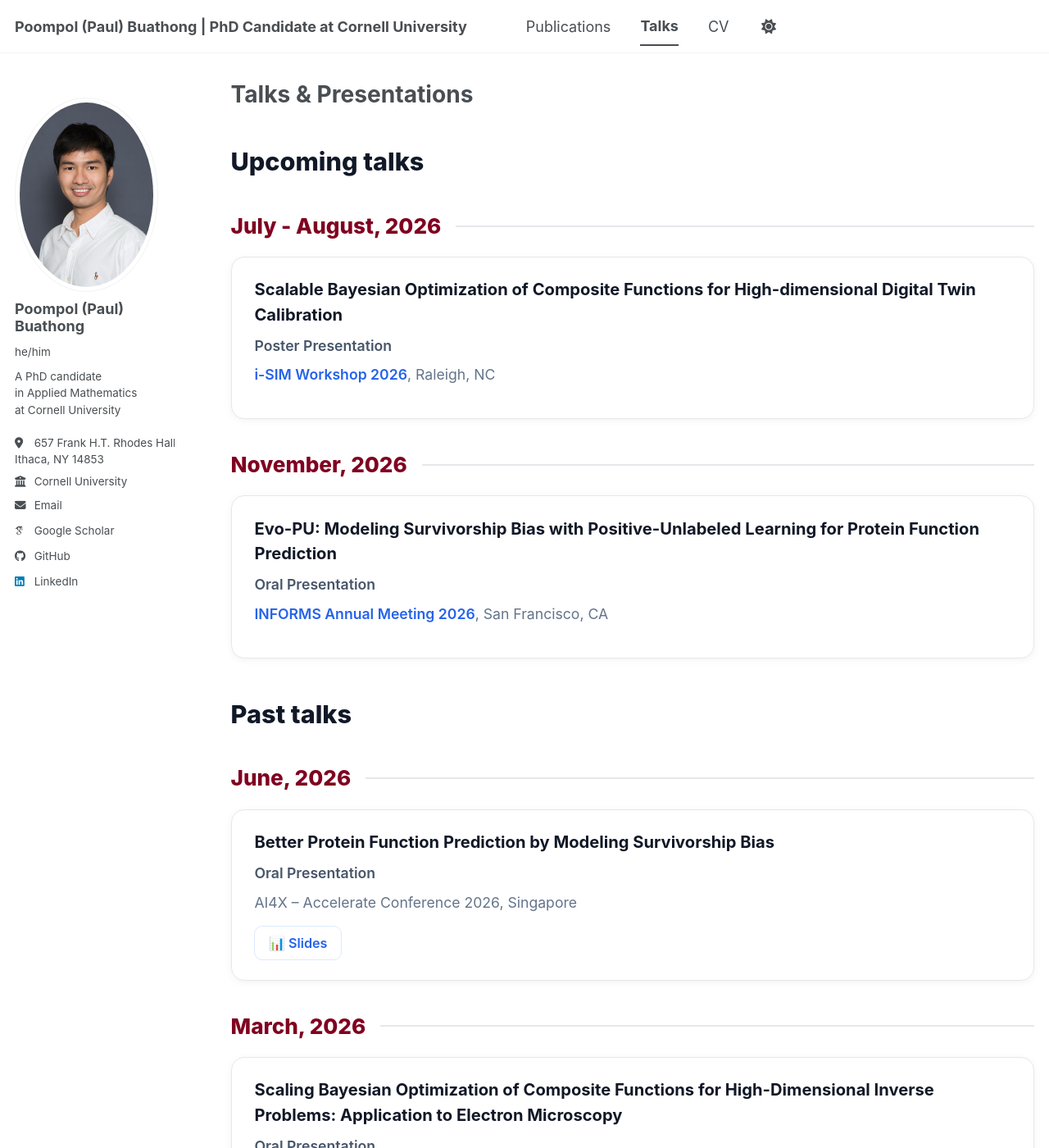
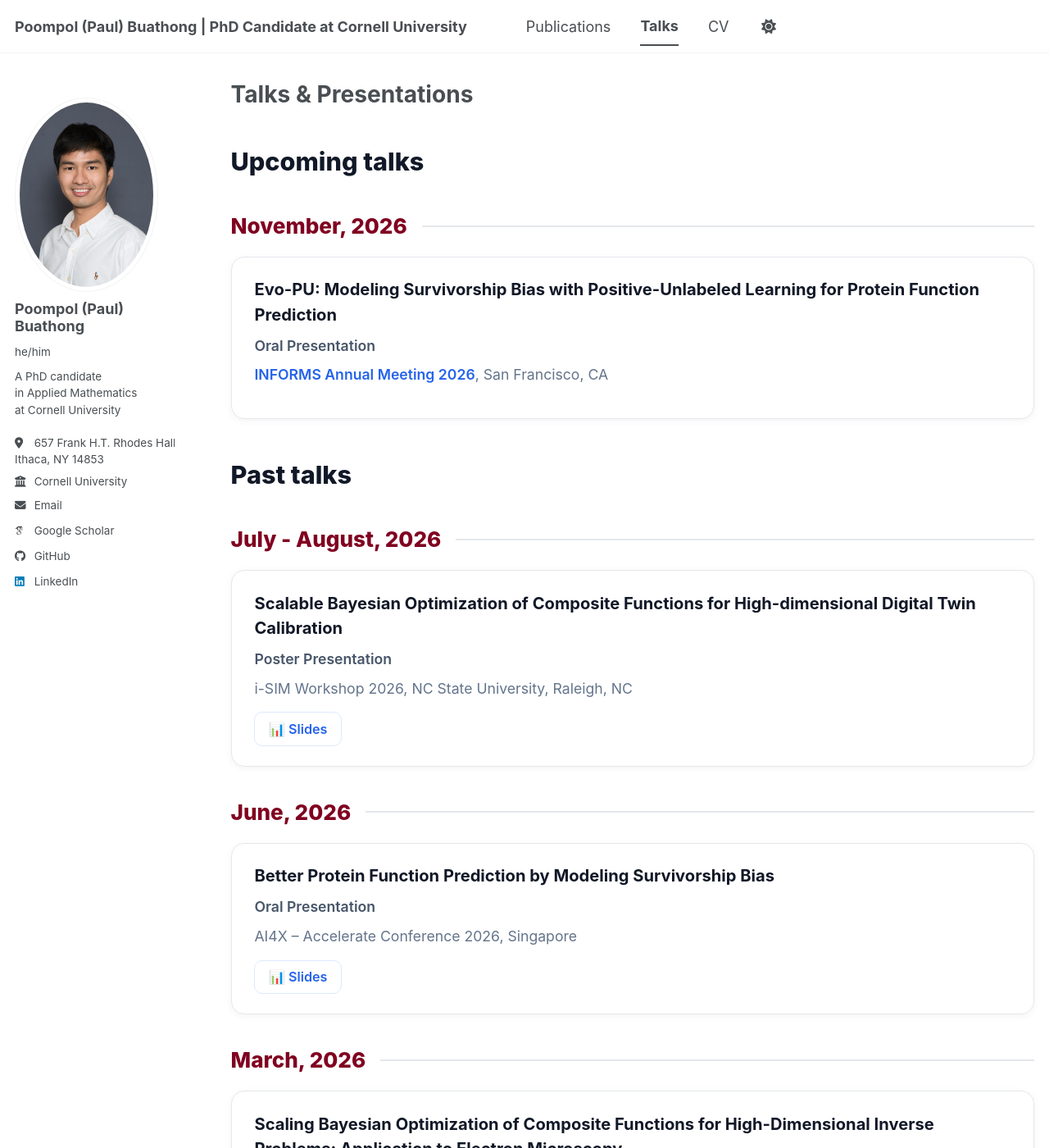
Before and after one commit to poompol/poompol.github.io, a Jekyll site: the page built from _pages/talks.md, in a window 1280 px wide and 1400 px high. Shown: the whole window at 82% size. Built offline with Jekyll 4.4.1, drawn with Linux system fonts in a browser that asks for light colours; some web fonts are replaced; a script bundle is joined from its source files by our own code; library files that are not in the unit come from our copies.

Commit message:
Update talks section with past talk details
Moved upcoming talk details to past talks section and added links.

```diff
--- a/_pages/talks.md
+++ b/_pages/talks.md
@@ -112,16 +112,6 @@ redirect_from:
 
 <div class="talk-section-title">Upcoming talks</div>
 
-<div class="talk-date">July - August, 2026</div>
-
-<div class="talk-card">
-  <div class="talk-title">Scalable Bayesian Optimization of Composite Functions for High-dimensional Digital Twin Calibration</div>
-  <div class="talk-type">Poster Presentation</div>
-  <div class="talk-venue">
-    <a href="https://isim2026.ise.ncsu.edu/">i-SIM Workshop 2026</a>, Raleigh, NC
-  </div>
-</div>
-
 <div class="talk-date">November, 2026</div>
 <div class="talk-card">
   <div class="talk-title">Evo-PU: Modeling Survivorship Bias with Positive-Unlabeled Learning for Protein Function Prediction</div>
@@ -132,6 +122,18 @@ redirect_from:
 </div>
 
 <div class="talk-section-title">Past talks</div>
+<div class="talk-date">July - August, 2026</div>
+
+<div class="talk-card">
+  <div class="talk-title">Scalable Bayesian Optimization of Composite Functions for High-dimensional Digital Twin Calibration</div>
+  <div class="talk-type">Poster Presentation</div>
+  <div class="talk-venue">
+    i-SIM Workshop 2026, NC State University, Raleigh, NC
+  </div>
+  <div class="talk-links">
+    <a href="https://drive.google.com/file/d/1Df6lnI6Tbfxpc4VqYN9Tp87GCmWeXtCo/view?usp=share_link">📊 Slides</a>
+  </div>
+</div>
 
 <div class="talk-date">June, 2026</div>
 
```
